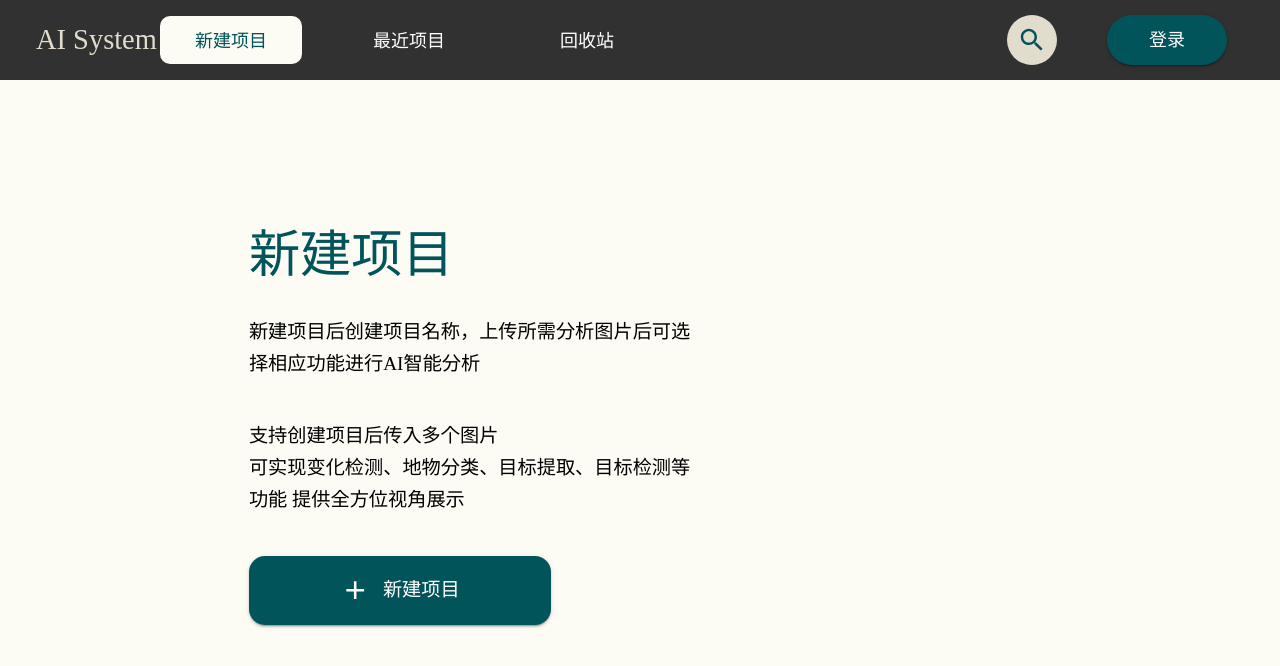
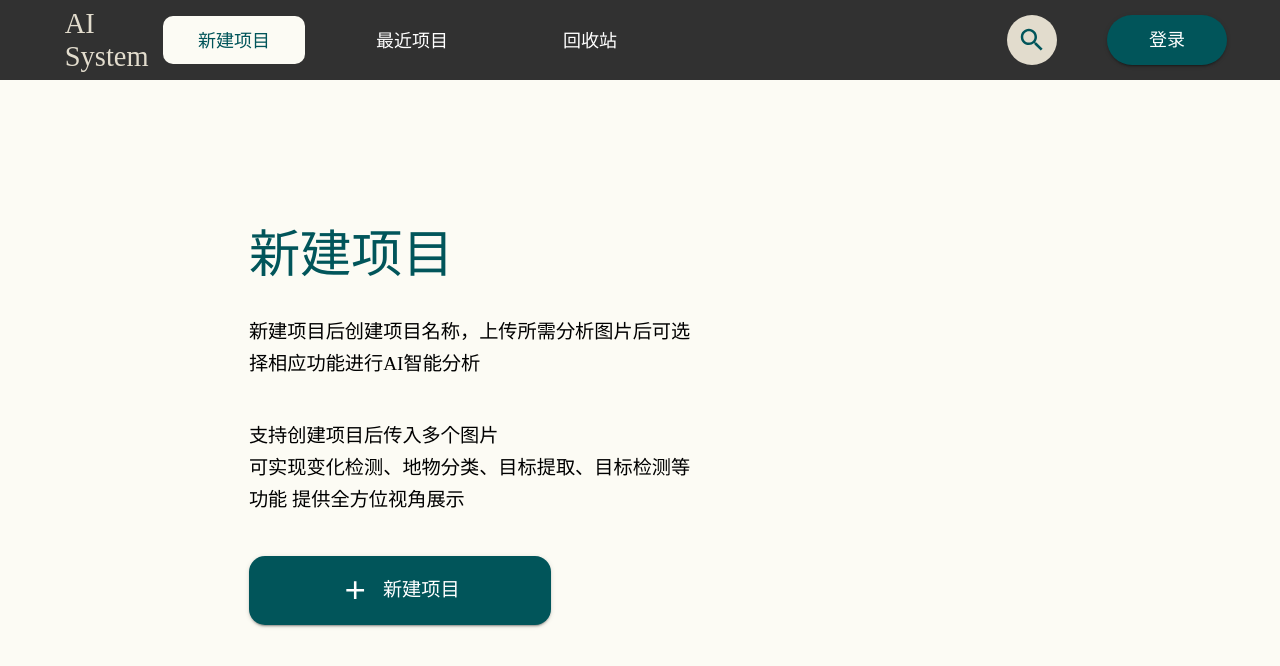
Before and after one commit to DanmoSAMA/remote-sensing, a React (Vite) app: page /home in a window 1280 px wide. Shown: the top 666 px of the page. Built offline with nearby package versions, Linux system fonts and the light colour scheme.

Commit message:
配置svg-sprite

```diff
--- a/package.json
+++ b/package.json
@@ -16,7 +16,8 @@
     "react": "^18.0.0",
     "react-dom": "^18.0.0",
     "react-router": "^6.3.0",
-    "react-router-dom": "^6.3.0"
+    "react-router-dom": "^6.3.0",
+    "svg-sprite-loader": "^6.0.11"
   },
   "devDependencies": {
     "@types/react": "^18.0.0",
--- a/src/components/Header/index.tsx
+++ b/src/components/Header/index.tsx
@@ -6,12 +6,14 @@ import { headerStyles } from './styles'
 import List from './components/List'
 import Search from './components/Search'
 import Button from './components/Button'
+import SvgIcon from '../SvgIcon/index'
 
 export default function Navbar() {
   return (
     <AppBar position="static" sx={headerStyles.appBar}>
       <Toolbar variant="dense">
-        <Box>
+        <Box sx={headerStyles.logo}>
+          <SvgIcon name="logo" />
           <Typography
             variant="h1"
             color="primary"
--- a/src/components/Header/styles.ts
+++ b/src/components/Header/styles.ts
@@ -17,6 +17,17 @@ export const headerStyles = {
       padding: '0 53px 0 36px'
     }
   },
+  logo: {
+    '&': {
+      display: 'flex',
+      alignItems: 'center'
+    },
+    '& .svg-icon': {
+      // fontSize: '40px'
+      zoom: '1.6',
+      marginRight: '5px'
+    }
+  },
   search: {
     '&': {
       display: 'flex',
--- /dev/null
+++ b/src/components/SvgIcon/index.css
@@ -0,0 +1,6 @@
+.svg-icon {
+  width: 16px;
+  height: 16px;
+  fill: currentColor;
+  vertical-align: middle;
+}
--- /dev/null
+++ b/src/components/SvgIcon/index.tsx
@@ -0,0 +1,19 @@
+import './index.css'
+
+type Props = {
+  name: string
+  class?: string
+}
+
+function SvgIcon(props: Props) {
+  const iconName = `#icon-${props.name}`
+  const svgClass = props.class ? 'svg-icon ' + props.class : 'svg-icon'
+
+  return (
+    <svg className={svgClass}>
+      <use xlinkHref={iconName} />
+    </svg>
+  )
+}
+
+export default SvgIcon
--- /dev/null
+++ b/src/plugins/svgBuilder.ts
@@ -0,0 +1,68 @@
+import { Plugin } from 'vite'
+import { readFileSync, readdirSync } from 'fs'
+let idPerfix = ''
+const svgTitle = /<svg([^>+].*?)>/
+const clearHeightWidth = /(width|height)="([^>+].*?)"/g
+
+const hasViewBox = /(viewBox="[^>+].*?")/g
+
+const clearReturn = /(\r)|(\n)/g
+
+function findSvgFile(dir): string[] {
+  const svgRes = []
+  const dirents = readdirSync(dir, {
+    withFileTypes: true
+  })
+  for (const dirent of dirents) {
+    if (dirent.isDirectory()) {
+      svgRes.push(...findSvgFile(dir + dirent.name + '/'))
+    } else {
+      const svg = readFileSync(dir + dirent.name)
+        .toString()
+        .replace(clearReturn, '')
+        .replace(svgTitle, ($1, $2) => {
+          let width = 0
+          let height = 0
+          let content = $2.replace(clearHeightWidth, (s1, s2, s3) => {
+            if (s2 === 'width') {
+              width = s3
+            } else if (s2 === 'height') {
+              height = s3
+            }
+            return ''
+          })
+          if (!hasViewBox.test($2)) {
+            content += `viewBox="0 0 ${width} ${height}"`
+          }
+          return `<symbol id="${idPerfix}-${dirent.name.replace(
+            '.svg',
+            ''
+          )}" ${content}>`
+        })
+        .replace('</svg>', '</symbol>')
+      svgRes.push(svg)
+    }
+  }
+  return svgRes
+}
+
+export const svgBuilder = (path: string, perfix = 'icon'): Plugin => {
+  if (path === '') return
+  idPerfix = perfix
+  const res = findSvgFile(path)
+
+  return {
+    name: 'svg-transform',
+    transformIndexHtml(html): string {
+      return html.replace(
+        '<body>',
+        `
+          <body>
+            <svg xmlns="http://www.w3.org/2000/svg" xmlns:xlink="http://www.w3.org/1999/xlink" style="position: absolute; width: 0; height: 0">
+              ${res.join('')}
+            </svg>
+        `
+      )
+    }
+  }
+}
--- a/vite.config.ts
+++ b/vite.config.ts
@@ -1,7 +1,8 @@
 import { defineConfig } from 'vite'
+import { svgBuilder } from './src/plugins/svgBuilder'
 import react from '@vitejs/plugin-react'
 
 // https://vitejs.dev/config/
 export default defineConfig({
-  plugins: [react()]
+  plugins: [react(), svgBuilder('./src/assets/svg/')]
 })
```
Also changed, not shown: src/assets/svg/logo.svg (added).
